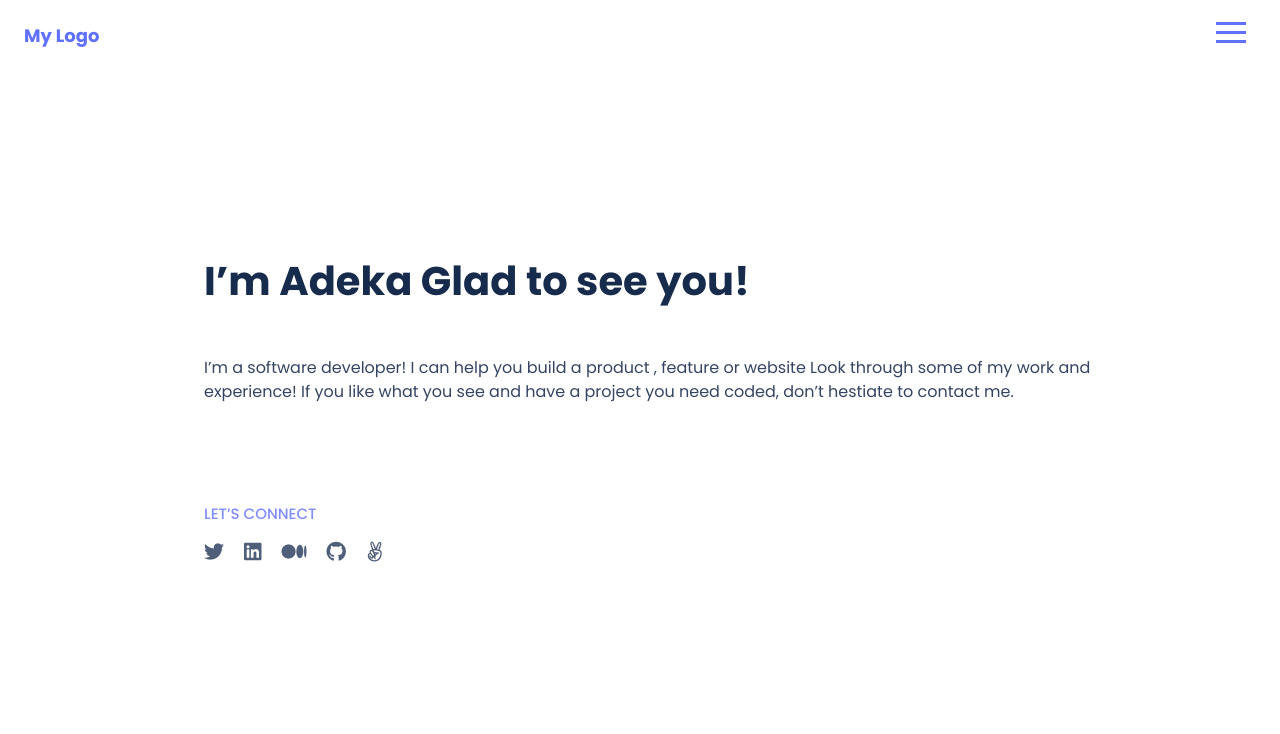
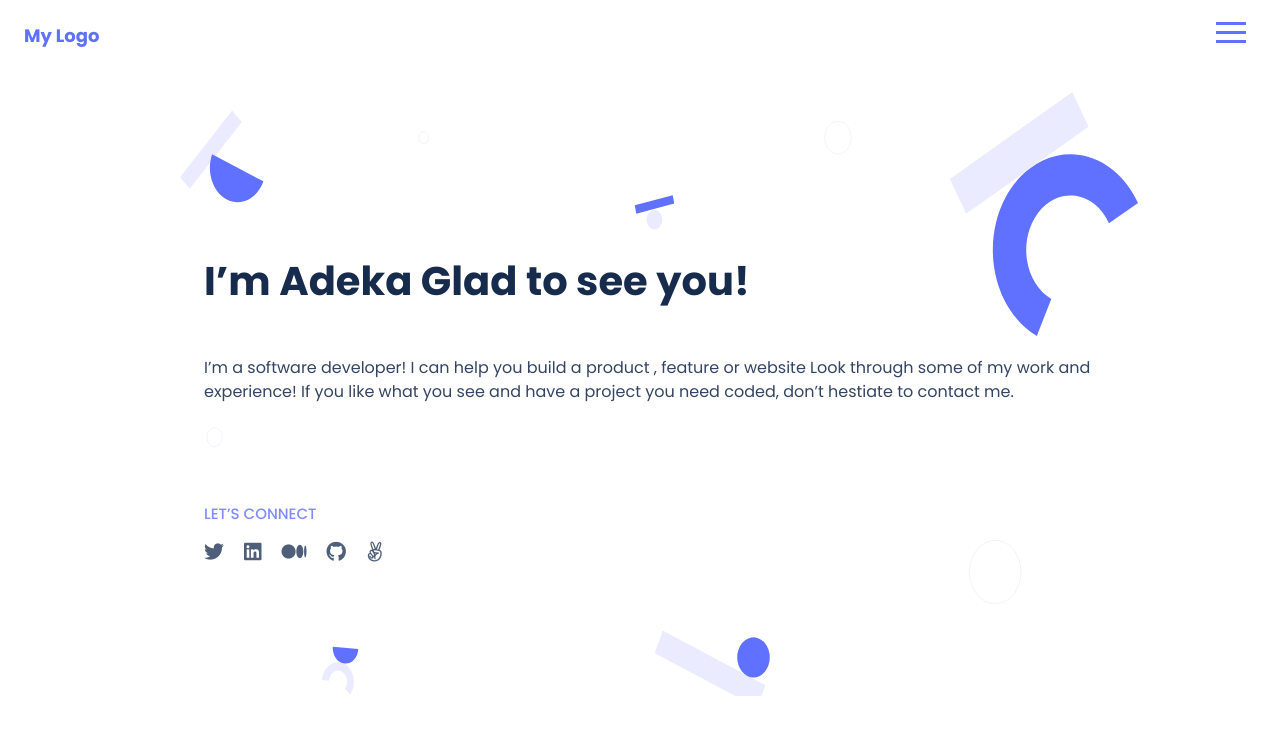
Before and after one commit to zeff96/personal-portfolio, a plain HTML site: page index.html in a window 1280 px wide. Drawn offline with Linux system fonts and the light colour scheme.

Commit message:
Add backround-image update.

```diff
--- a/style.css
+++ b/style.css
@@ -58,7 +58,7 @@ html {
 }
 
 .text {
-  background: url("header-shapes\ mobile.png");
+  background: url("images/header-shapes\ mobile.png");
   background-size: cover;
   background-repeat: no-repeat;
   display: flex;
@@ -148,7 +148,7 @@ html {
 
 @media (min-width: 920px) {
   .text {
-    background: url("Header\ bg.svg");
+    background: url("images/Header\ bg.svg");
     background-size: cover;
     display: flex;
     flex-direction: column;
```
Also changed, not shown: images/Header bg.svg (added), images/header-shapes mobile.png (added), 1 other file.
